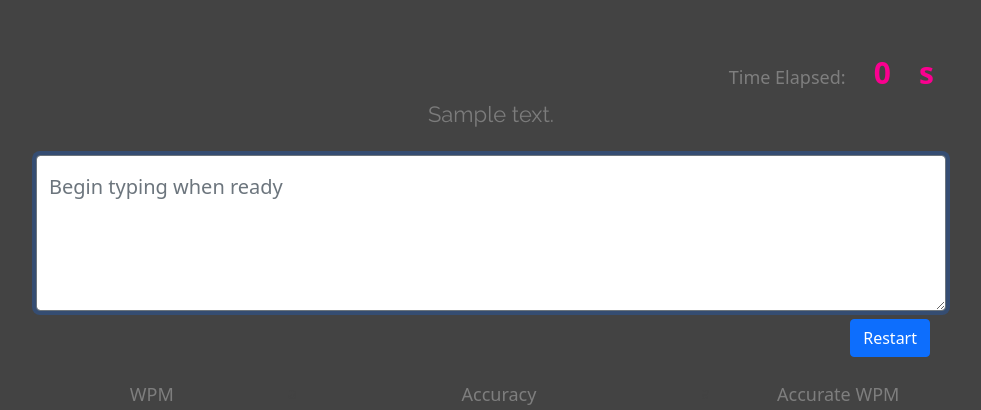
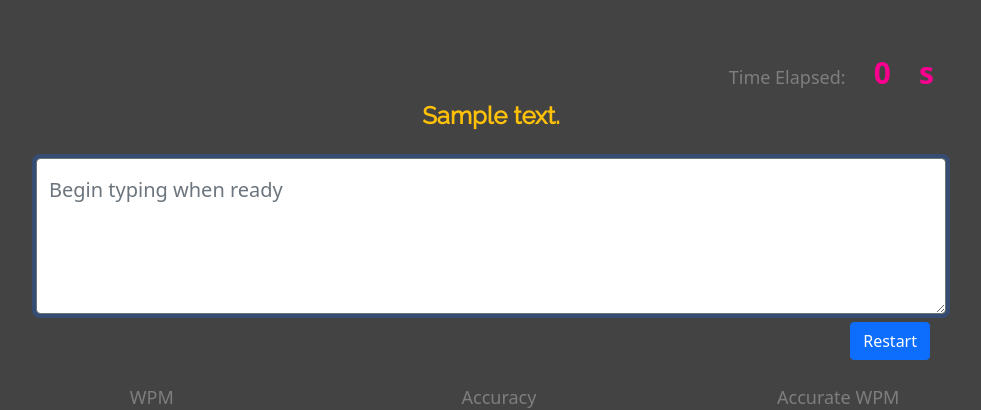
Before and after one commit to Joe-0/TYPO, a Flask app: template templates/index.html in a window 1280 px wide. Shown: the part 100-510 px from the top of the page, without its empty margins (149-1130 px from the left). Run offline with Flask 2, Linux system fonts and the light colour scheme; the visitor is signed in with stand-in values (Sample User, id 1); the template is opened without the code that fills it: most values are stand-ins (such as "Sample title", 1, 10 or a date in 2020); some libraries are stand-ins or nearby versions.

Commit message:
changed initial color of text to yellow and made it bold to make it more visible

```diff
--- a/static/style/style.css
+++ b/static/style/style.css
@@ -51,8 +51,9 @@
 
 #textDisplay {
     font-family: 'Raleway';
-    color: #7C7C7C;
-    font-size: 22px;
+    color: #ffc107;
+    font-weight: bold;
+    font-size: 24px;
 
 }
 
```
